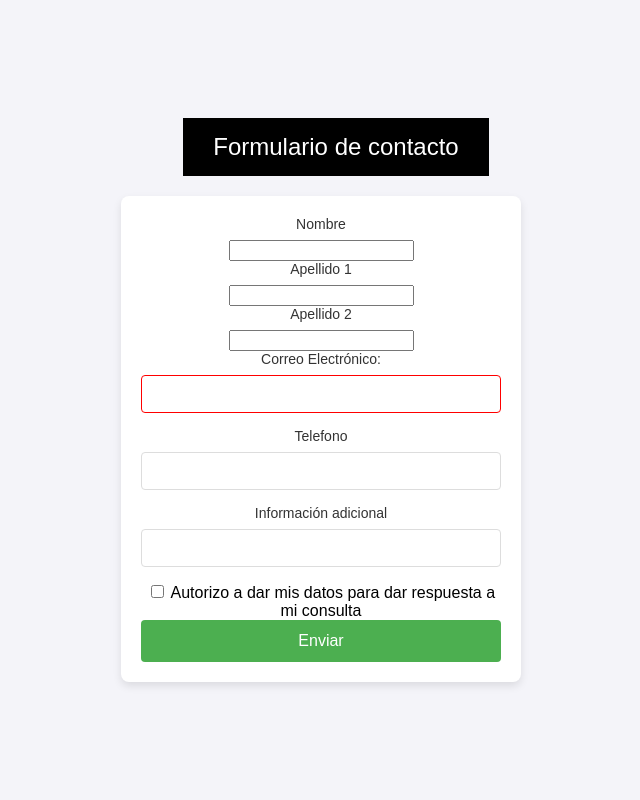
After one commit to Natihermida/web2, a PHP site: page /contacto.html in a window 1280 px wide. The commit adds this page. Shown: the whole page, without its empty margins (319-959 px from the left). Run offline with PHP 8.4, Linux system fonts and the light colour scheme.

Commit message:
contacto_formulario_js

```diff
--- /dev/null
+++ b/CSS/contacto.css
@@ -0,0 +1,80 @@
+
+/* Estilo general del cuerpo */
+body {
+    font-family: Arial, sans-serif;
+    background-color: #f4f4f9;
+    margin: 0;
+    padding: 0;
+    display: flex;
+    justify-content: center;
+    align-items: center;
+    height: 100vh;
+    flex-direction: column;
+    text-align: center;
+}
+
+/* Estilo del título */
+p {
+    font-size: 24px;
+    color: white;
+    background-color: black;
+    width: 100%;
+    padding: 15px;
+    margin: 0;
+    text-align: center;
+}
+
+/* Estilo del formulario */
+form {
+    background-color: #ffffff;
+    padding: 20px;
+    border-radius: 8px;
+    box-shadow: 0 4px 8px rgba(0, 0, 0, 0.1);
+    width: 100%;
+    max-width: 400px;
+    box-sizing: border-box;
+    margin-top: 20px;
+}
+
+/* Estilo de las etiquetas */
+label {
+    font-size: 14px;
+    color: #333;
+    margin-bottom: 8px;
+    display: block;
+}
+
+/* Estilo de todos los campos de entrada (Nombre, Apellido, Teléfono, Correo) */
+input[type="text"],
+input[type="email"],
+input[type="telefono"],
+input[type="info"] {
+    width: 100%;          /* Todos los campos ocupan el mismo ancho */
+    padding: 10px;        /* Espaciado dentro de los campos */
+    margin-bottom: 15px;  /* Espaciado debajo de cada campo */
+    border: 1px solid #ddd;  /* Borde sutil */
+    border-radius: 4px;       /* Bordes redondeados */
+    font-size: 14px;      /* Tamaño de fuente */
+    box-sizing: border-box;  /* Incluye padding y borde dentro del ancho */
+}
+
+/* Estilo de los botones */
+button {
+    background-color: #4CAF50;
+    color: white;
+    padding: 12px 20px;
+    border: none;
+    border-radius: 4px;
+    font-size: 16px;
+    cursor: pointer;
+    width: 100%;  /* El botón ocupa el 100% del ancho */
+}
+
+button:hover {
+    background-color: #45a049;
+}
+
+/* Estilo de los campos cuando están vacíos (para validación) */
+input:invalid {
+    border-color: red;
+}
--- a/CSS/registro.css
+++ b/CSS/registro.css
@@ -83,6 +83,11 @@ button {
 button:hover {
     background-color: rgb(115, 184, 130);
 }
+#msg{
+    font-size: 20px;
+    color: red;
+    display: none;
+}
 
 /* Ajustes de responsividad */
 @media (max-width: 600px) {
--- /dev/null
+++ b/contacto.html
@@ -0,0 +1,39 @@
+<!DOCTYPE html>
+<html lang="en">
+<head>
+    <meta charset="UTF-8">
+    <meta name="viewport" content="width=device-width, initial-scale=1.0">
+    <title>Contacto Web2</title>
+    <link rel="stylesheet" href="CSS/contacto.css">
+</head>
+<body>
+    <header>
+        <P>Formulario de contacto</P>
+    </header>
+
+    <form action="" method="get">
+        <label for="nombre">Nombre</label>
+        <input type="texto" name=" " id="usuario">
+        <label for="apellido1">Apellido 1</label>
+        <input type="texto" name ="" id= "appellido1">
+        <label for="apellido2">Apellido 2</label>
+        <input type="texto" name ="" id= "appellido2">
+        <label for="email">Correo Electrónico:</label>
+        <input type="email" id="email" name="email" required>
+        <label for="telefono">Telefono</label>
+        <input type="telefono" id="telf" name="telefono">
+        <label for="info">Información adicional</label>
+        <input type="info" name=""  id="info">
+
+         <!-- Botón de contacto -->
+         <div id="autCheck"><input type="checkbox" name="" id="autorizacion">
+         <span>Autorizo a dar mis datos para dar respuesta a mi consulta</span></div>
+         <button id="bntEnviar" >Enviar</button>
+
+
+
+
+    </form>
+    <script src="js/contacto.js"></script>
+</body>
+</html>
--- /dev/null
+++ b/js/contacto.js
@@ -0,0 +1,13 @@
+var checkAuth=document.getElementById("autorizacion");
+var btnEnviar=document.getElementById("bntEnviar")
+checkAuth.onclick=function(){
+    console.log(checkAuth.value);
+}
+var checkAuth=document.getElementById("autorizacion");
+checkAuth.onclick=function(){
+    if(checkAuth.checked==true){
+        btnEnviar.disabled=false;
+    }else{
+        btnEnviar.disabled=true;
+    }
+}
--- /dev/null
+++ b/js/login.js
@@ -0,0 +1,2 @@
+/*capturar evento sublimt del formulario*/
+var formulario=document.getElementById("formulario")
--- a/login.html
+++ b/login.html
@@ -8,17 +8,19 @@
 </head>
 <body><!-- image + login-->
     <div>
-        <img src="img/logo.svg" alt="logo">
+        <a href="index.html"><img src="img/logo.svg" alt="logo"></a>
         <form action="" method="get">
             <label for="usuario">Usuario</label>
             <input type="text" name=" " id="usuario">
             <label for="pasword">Pasword</label>
             <input type="password" name ="" id="pasword">
             <button>Login</button>
-            <p>¿No estás registrado? <a href="#" id="linkRegistro">Haz clic aquí para registrarte</a></p>
+            <p>¿No estás registrado? <a href="registro.html" id="linkRegistro">Haz clic aquí para registrarte</a></p>
 
         </form>
     </div>
+    <!-- enlazar con js-->
+    <script src="js/login.js"></script>
 
 
 </body>
--- a/registro.html
+++ b/registro.html
@@ -25,7 +25,8 @@
         <label for="password"> Confirmar Contraseña:</label>
         <input id="repass" type="password" id="password" name="repassword" required>
          <!-- Botón de registro -->
-         <button id="bntCrear"disabled>Registrarse</button>
+         <span id="msg">*Las contraseñas deben ser iguales</span>
+         <button id="bntCrear" >Registrarse</button>
 
 
 
```
Also changed, not shown: CSS/index.css (+13 -1 lines), index.html (+6 -2 lines), js/registro.js (added, +21 -0 lines), registro.js (deleted, +0 -9 lines).
